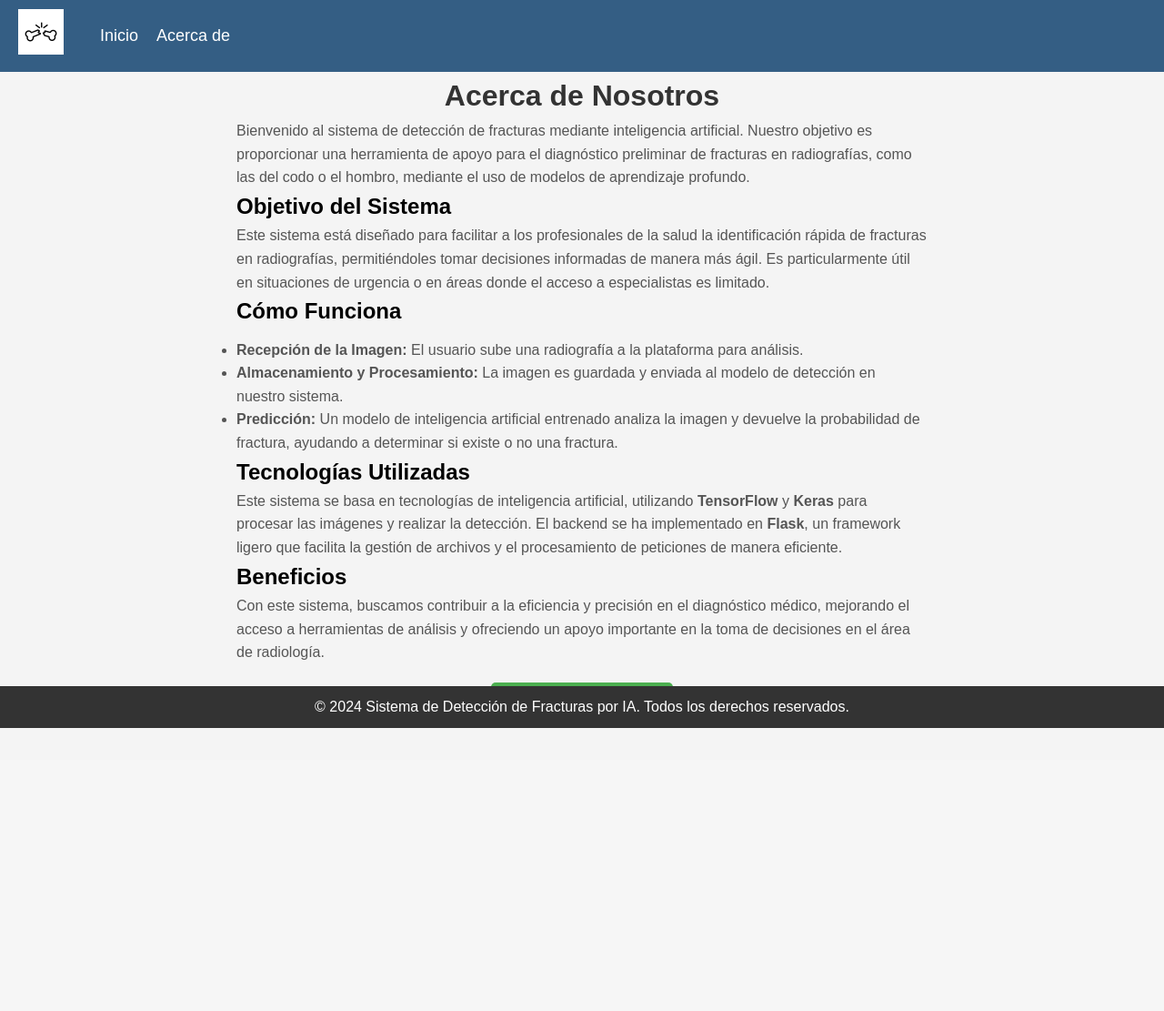
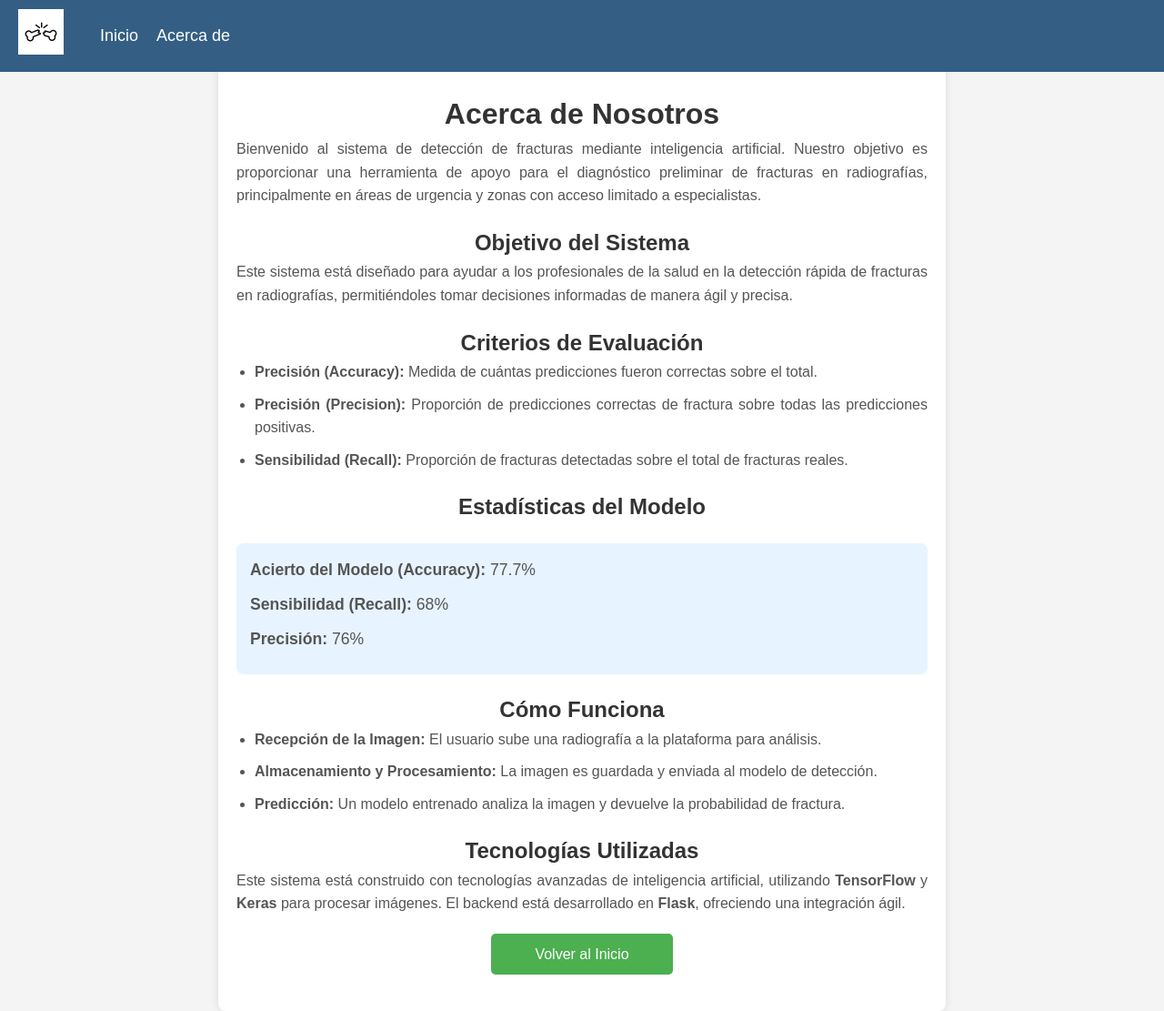
Before and after one commit to tomasbroda11/deteccion_fracturas, a Flask app: page /acerca-de in a window 1280 px wide. Shown: the whole page at 91% size. Before the commit the page ends 800 px from the top, so only its background shows below. Run offline with Flask 3, Linux system fonts and the light colour scheme.

Commit message:
Cambios en el acerca de

```diff
--- a/templates/about.html
+++ b/templates/about.html
@@ -15,54 +15,67 @@
         body {
             font-family: Arial, sans-serif;
             line-height: 1.6;
-        	margin: 0;
-        	padding: 0;
             background-color: #f4f4f4;
-        	padding-top: 60px; /* Espacio para el navbar fijo */
+            padding-top: 60px;
         }
 
         .navbar {
-        	background-color: #345e84; /* Fondo semi-transparente */
+            background-color: #345e84;
             padding: 10px 20px;
-        	position: fixed; /* Fijar la barra de navegación */
+            position: fixed;
             top: 0;
             left: 0;
             right: 0;
-        	display: flex; /* Usar flexbox para alinear elementos */
-        	align-items: center; /* Centrar verticalmente */
-        	z-index: 1000; /* Asegurarse de que esté sobre otros elementos */
+            display: flex;
+            align-items: center;
+            z-index: 1000;
         }
 
         .navbar img {
-        	width: 50px; /* Ancho del logo */
-        	height: auto; /* Mantener la proporción */
-        	margin-right: 20px; /* Espaciado a la derecha del logo */
+            width: 50px;
+            margin-right: 20px;
         }
 
         .navbar a {
-        	color: #ffffff; /* Color del texto de los enlaces */
-        	text-decoration: none; /* Sin subrayado */
-        	margin-right: 20px; /* Espacio entre los enlaces */
-        	font-size: 18px; /* Tamaño de la fuente */
+            color: #ffffff;
+            text-decoration: none;
+            margin-right: 20px;
+            font-size: 18px;
         }
 
         .container {
             max-width: 800px;
             margin: auto;
             padding: 20px;
+            background-color: #fff;
+            box-shadow: 0px 0px 10px rgba(0, 0, 0, 0.1);
+            border-radius: 8px;
         }
 
-    	h1 {
+        h1, h2, h3 {
             color: #333;
             text-align: center;
+            margin-top: 20px;
         }
 
         p, li {
             color: #555;
+            margin-bottom: 10px;
+            text-align: justify;
         }
 
         ul {
-        	margin-top: 10px;
+            list-style-type: disc;
+            padding-left: 20px;
+        }
+
+        .stats {
+            text-align: center;
+            background-color: #e7f3ff;
+            padding: 15px;
+            margin: 20px 0;
+            border-radius: 8px;
+            font-size: 1.1em;
         }
 
         .btn {
@@ -70,7 +83,6 @@
             background-color: #4CAF50;
             color: white;
             padding: 10px 20px;
-        	text-align: center;
             text-decoration: none;
             border-radius: 5px;
             margin-top: 20px;
@@ -105,49 +117,47 @@
     <h1>Acerca de Nosotros</h1>
     <p>
         Bienvenido al sistema de detección de fracturas mediante inteligencia artificial. Nuestro objetivo es
-    	proporcionar una herramienta de apoyo para el diagnóstico preliminar de fracturas en radiografías, como las
-    	del codo o el hombro, mediante el uso de modelos de aprendizaje profundo.
+        proporcionar una herramienta de apoyo para el diagnóstico preliminar de fracturas en radiografías,
+        principalmente en áreas de urgencia y zonas con acceso limitado a especialistas.
     </p>
 
     <h2>Objetivo del Sistema</h2>
     <p>
-    	Este sistema está diseñado para facilitar a los profesionales de la salud la identificación rápida de fracturas
-    	en radiografías, permitiéndoles tomar decisiones informadas de manera más ágil. Es particularmente útil en
-    	situaciones de urgencia o en áreas donde el acceso a especialistas es limitado.
+        Este sistema está diseñado para ayudar a los profesionales de la salud en la detección rápida de fracturas en
+        radiografías, permitiéndoles tomar decisiones informadas de manera ágil y precisa.
     </p>
+
+    <h2>Criterios de Evaluación</h2>
+    <ul>
+        <li><strong>Precisión (Accuracy):</strong> Medida de cuántas predicciones fueron correctas sobre el total.</li>
+        <li><strong>Precisión (Precision):</strong> Proporción de predicciones correctas de fractura sobre todas las predicciones positivas.</li>
+        <li><strong>Sensibilidad (Recall):</strong> Proporción de fracturas detectadas sobre el total de fracturas reales.</li>
+    </ul>
+
+    <h2>Estadísticas del Modelo</h2>
+    <div class="stats">
+        <p><strong>Acierto del Modelo (Accuracy):</strong> 77.7%</p>
+        <p><strong>Sensibilidad (Recall):</strong> 68%</p>
+        <p><strong>Precisión:</strong> 76%</p>
+    </div>
 
     <h2>Cómo Funciona</h2>
     <ul>
         <li><strong>Recepción de la Imagen:</strong> El usuario sube una radiografía a la plataforma para análisis.</li>
-    	<li><strong>Almacenamiento y Procesamiento:</strong> La imagen es guardada y enviada al modelo de detección en
-        	nuestro sistema.
-    	</li>
-    	<li><strong>Predicción:</strong> Un modelo de inteligencia artificial entrenado analiza la imagen y devuelve
-        	la probabilidad de fractura, ayudando a determinar si existe o no una fractura.
-    	</li>
+        <li><strong>Almacenamiento y Procesamiento:</strong> La imagen es guardada y enviada al modelo de detección.</li>
+        <li><strong>Predicción:</strong> Un modelo entrenado analiza la imagen y devuelve la probabilidad de fractura.</li>
     </ul>
 
     <h2>Tecnologías Utilizadas</h2>
     <p>
-    	Este sistema se basa en tecnologías de inteligencia artificial, utilizando <strong>TensorFlow</strong> y
-    	<strong>Keras</strong> para procesar las imágenes y realizar la detección. El backend se ha implementado en
-    	<strong>Flask</strong>, un framework ligero que facilita la gestión de archivos y el procesamiento de
-    	peticiones de manera eficiente.
-	</p>
-
-	<h2>Beneficios</h2>
-	<p>
-    	Con este sistema, buscamos contribuir a la eficiencia y precisión en el diagnóstico médico, mejorando el
-    	acceso a herramientas de análisis y ofreciendo un apoyo importante en la toma de decisiones en el área de
-    	radiología.
+        Este sistema está construido con tecnologías avanzadas de inteligencia artificial, utilizando <strong>TensorFlow</strong> y
+        <strong>Keras</strong> para procesar imágenes. El backend está desarrollado en <strong>Flask</strong>, ofreciendo una integración ágil.
     </p>
 
     <a href="/" class="btn">Volver al Inicio</a>
 </div>
 
-<footer>
-	&copy; 2024 Sistema de Detección de Fracturas por IA. Todos los derechos reservados.
-</footer>
+
 
 </body>
 </html>
```
Lines whose indentation alone changed are shown as unchanged.
